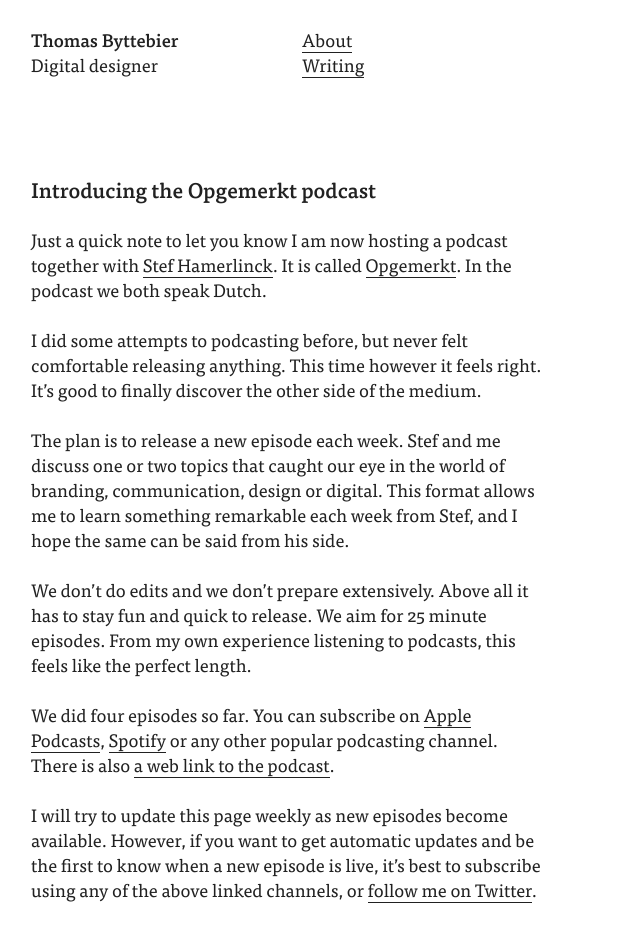
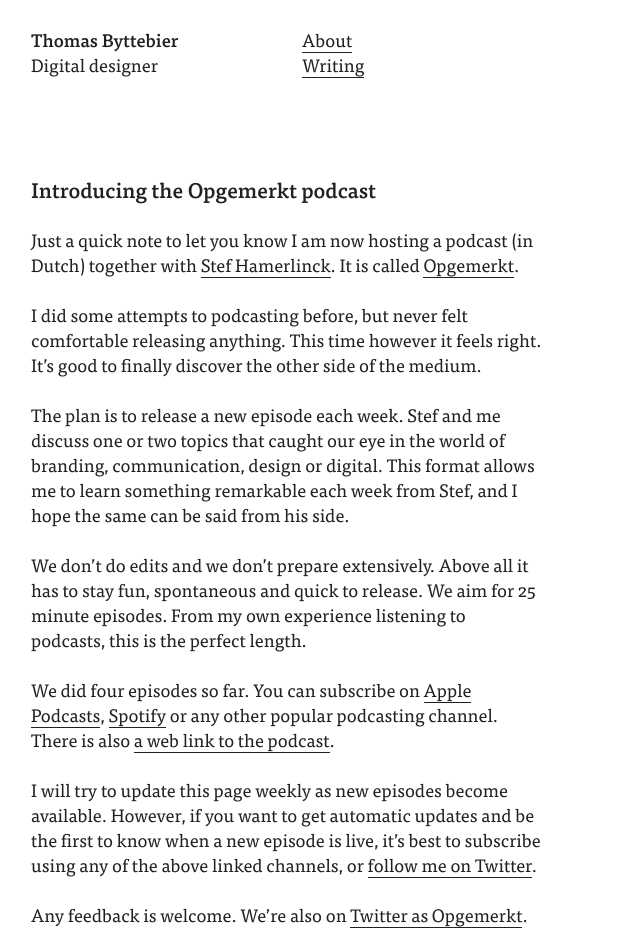
Before and after one commit to thomasbyttebier/thomasbyttebier, a Jekyll site: the page built from _posts/2020-02-16-introducing-opgemerkt-podcast.md, in a window 1280 px wide. Shown: the top 931 px of the page, without its empty margins (0-640 px from the left). Built offline with Jekyll 4.4.1, drawn with Linux system fonts in a browser that asks for light colours.

Commit message:
Updates to the Opgemerkt article

```diff
--- a/_posts/2020-02-16-introducing-opgemerkt-podcast.md
+++ b/_posts/2020-02-16-introducing-opgemerkt-podcast.md
@@ -8,13 +8,13 @@
 featured: false
 excerpt: One month ago I started podcasting in Dutch, together with Stef Hamerlinck. The podcast is called Opgemerkt. We do a weekly episode talking branding, design, strategy and digital.
 ---
-Just a quick note to let you know I am now hosting a podcast together with [Stef Hamerlinck](http://stefhamerlinck.be). It is called [Opgemerkt](https://opgemerkt.simplecast.com/). In the podcast we both speak Dutch.
+Just a quick note to let you know I am now hosting a podcast (in Dutch) together with [Stef Hamerlinck](http://stefhamerlinck.be). It is called [Opgemerkt](https://opgemerkt.simplecast.com/).
 
 I did some attempts to podcasting before, but never felt comfortable releasing anything. This time however it feels right. It's good to finally discover the other side of the medium.
 
 The plan is to release a new episode each week. Stef and me discuss one or two topics that caught our eye in the world of branding, communication, design or digital. This format allows me to learn something remarkable each week from Stef, and I hope the same can be said from his side.
 
-We don't do edits and we don't prepare extensively. Above all it has to stay fun and quick to release. We aim for 25 minute episodes. From my own experience listening to podcasts, this feels like the perfect length.
+We don't do edits and we don't prepare extensively. Above all it has to stay fun, spontaneous and quick to release. We aim for 25 minute episodes. From my own experience listening to podcasts, this is the perfect length.
 
 We did four episodes so far. You can subscribe on [Apple Podcasts](https://podcasts.apple.com/be/podcast/opgemerkt/id1496559514?l=nl&i=1000465229575), [Spotify](https://open.spotify.com/show/5cDsraxmbx7B0B33O1xz5L?si=WipTG2yJQOu0tQIT-v5wxw) or any other popular podcasting channel. There is also [a web link to the podcast](https://opgemerkt.simplecast.com).
 
```
Also changed, not shown: index.md (line endings or trailing spaces).
